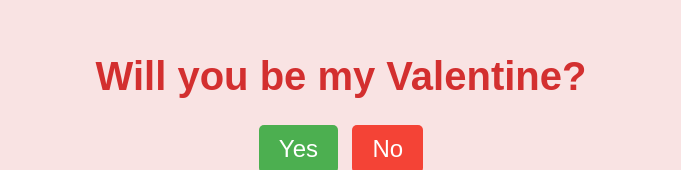
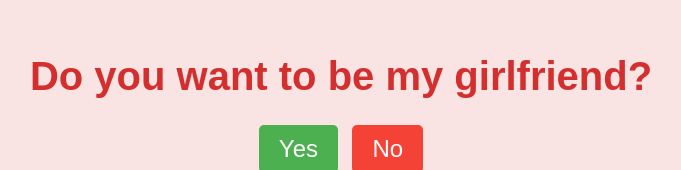
Before and after one commit to luat0301/heart, a plain HTML site: page index.html in a window 1280 px wide. Shown: the part 138-308 px from the top of the page, without its empty margins (299-980 px from the left). Drawn offline with Linux system fonts and the light colour scheme.

Commit message:
Update index.html

```diff
--- a/index.html
+++ b/index.html
@@ -8,7 +8,7 @@
 </head>
 <body>
     <div class="container">
-        <h1>Will you be my Valentine?</h1>
+        <h1>Do you want to be my girlfriend?</h1>
         <div class="buttons">
             <button class="yes-button" onclick="handleYesClick()">Yes</button>
             <button class="no-button" onclick="handleNoClick()">No</button>
```
